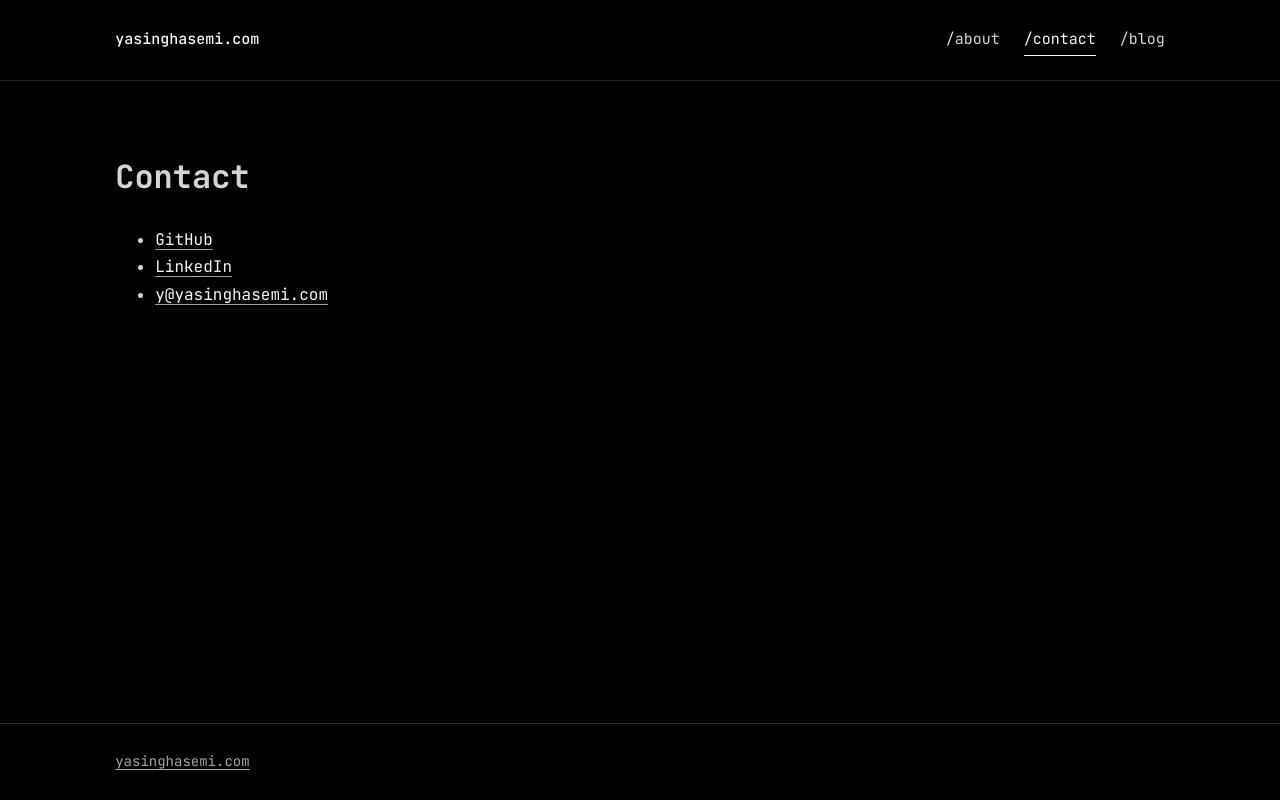
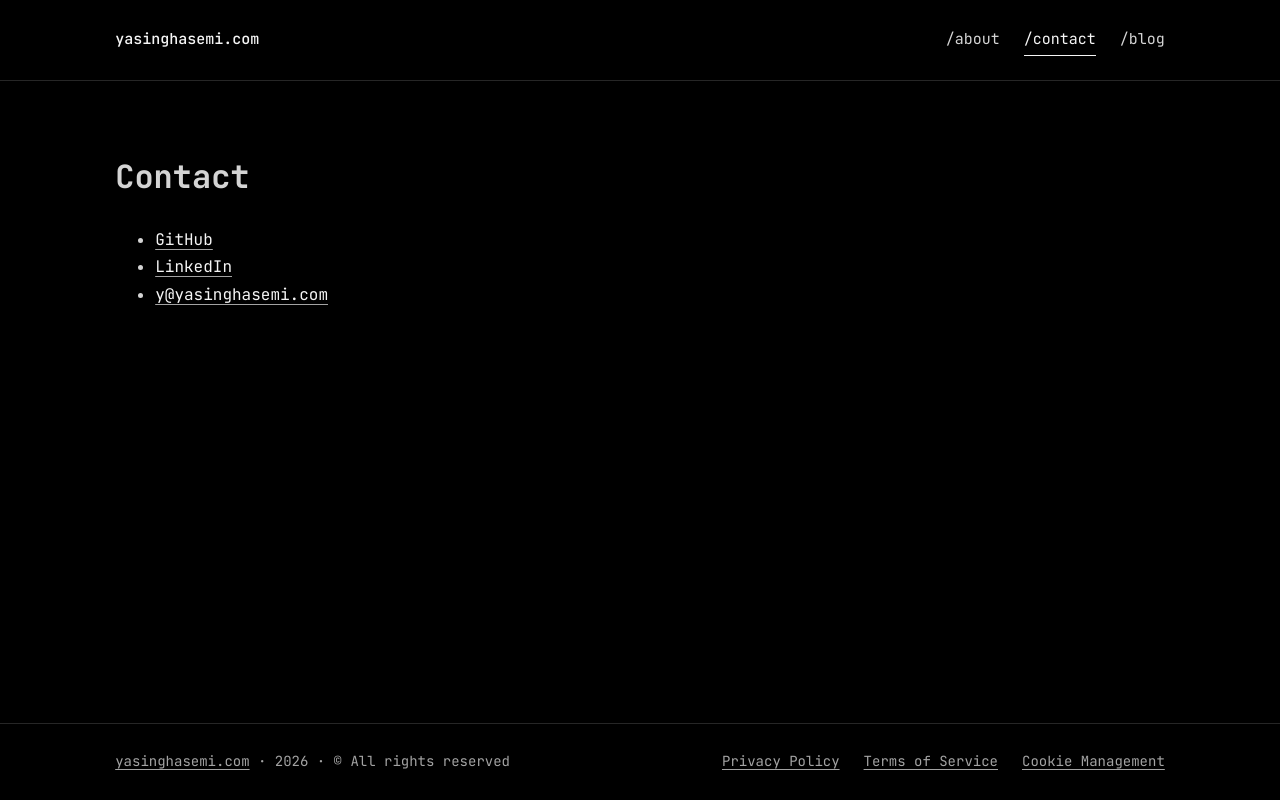
Before and after one commit to SupernovifieD/yasinghasemi.com, a Next.js app: page /contact in a window 1280 px wide. Built offline with nearby package versions, Linux system fonts and the light colour scheme.

Commit message:
feat: add footer copyright and policy navigation

```diff
--- a/components/site-footer.tsx
+++ b/components/site-footer.tsx
@@ -1,12 +1,24 @@
 import Link from "next/link";
 
 import styles from "@/components/site-shell.module.css";
+import { policyNavigation } from "@/lib/site-config";
 
 export function SiteFooter() {
   return (
     <footer className={styles.footer}>
       <div className={styles.footerInner}>
-        <Link href="/">yasinghasemi.com</Link>
+        <p className={styles.copyright}>
+          <Link href="/">yasinghasemi.com</Link> · 2026 · © All rights reserved
+        </p>
+        <nav aria-label="Policy navigation">
+          <ul className={styles.policyNavigation}>
+            {policyNavigation.map(({ href, label }) => (
+              <li key={href}>
+                <Link href={href}>{label}</Link>
+              </li>
+            ))}
+          </ul>
+        </nav>
       </div>
     </footer>
   );
--- a/components/site-shell.module.css
+++ b/components/site-shell.module.css
@@ -112,12 +112,35 @@
   display: flex;
   min-height: 4.75rem;
   align-items: center;
+  justify-content: space-between;
+  gap: var(--space-3) var(--space-8);
+  flex-wrap: wrap;
   color: var(--color-muted);
   font-size: 0.875rem;
 }
 
 .footerInner a {
   color: inherit;
+}
+
+.copyright,
+.policyNavigation {
+  margin: 0;
+}
+
+.policyNavigation {
+  display: flex;
+  padding: 0;
+  align-items: center;
+  gap: var(--space-2) var(--space-6);
+  flex-wrap: wrap;
+  list-style: none;
+}
+
+.policyNavigation a {
+  display: inline-flex;
+  min-height: 2.75rem;
+  align-items: center;
 }
 
 @media (max-width: 40rem) {
```
Also changed, not shown: 1 other file (tests, documents, lock files or other folders).
